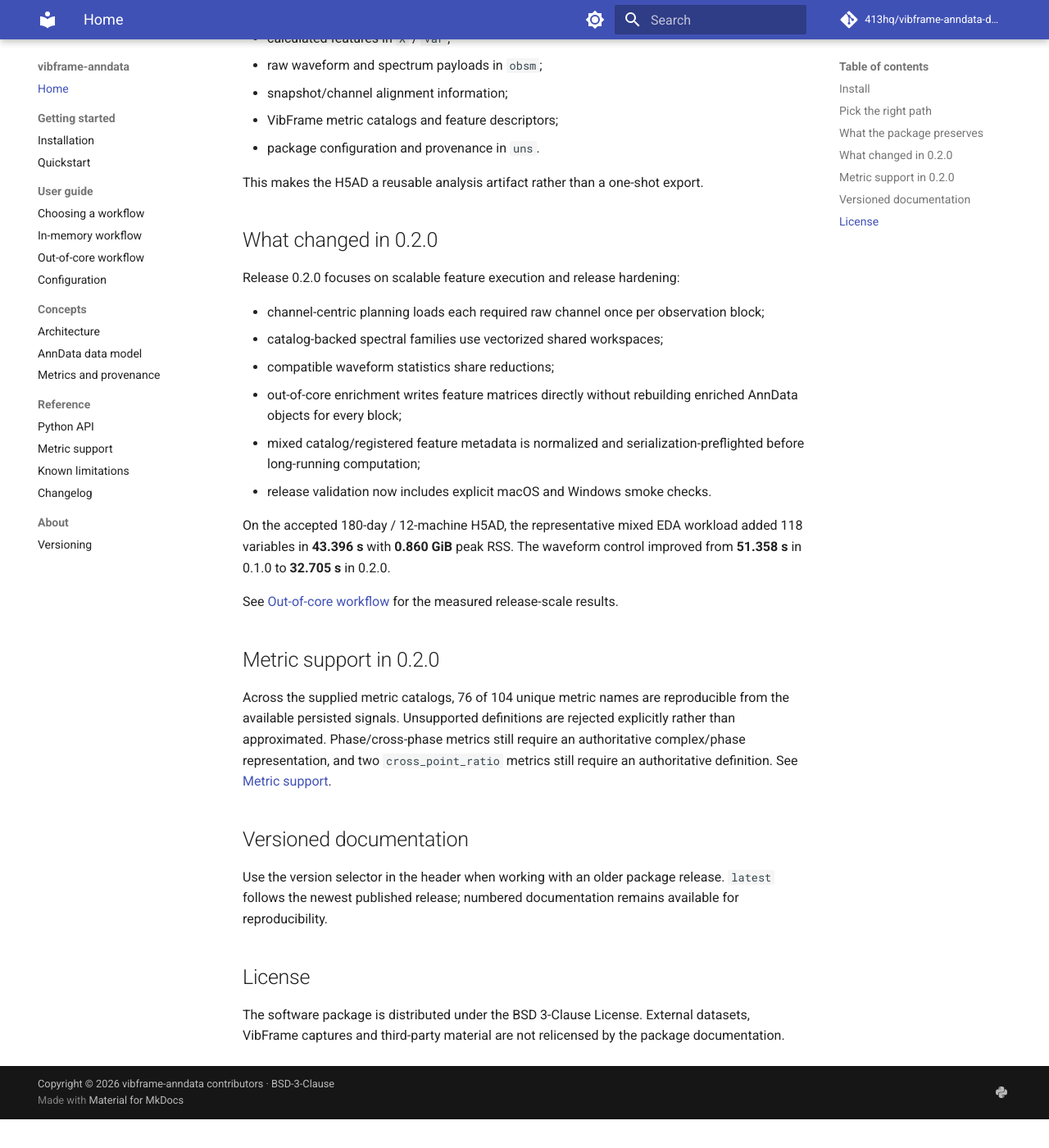
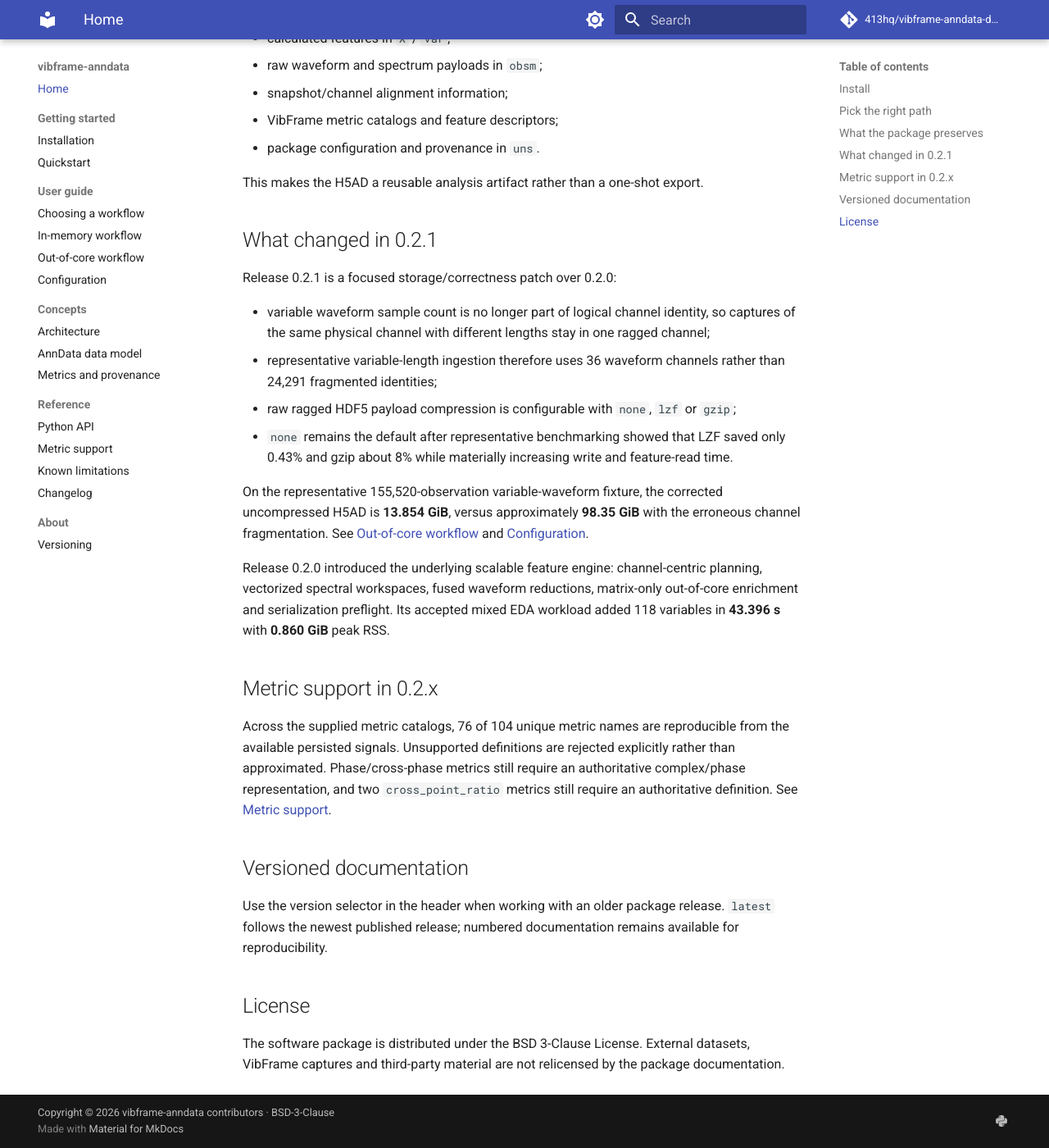
Before and after one commit to 413hq/vibframe-anndata-docs, an MkDocs documentation site: the page built from docs/index.md, in a window 1280 px wide and 1400 px high, scrolled down 1355 px. Shown: the whole window at 82% size. Built offline with MkDocs 1.6.1 and Material for MkDocs 9.7.7, drawn with Linux system fonts in a browser that asks for light colours; comment, search, counter and statistics services are not loaded; the version menu is left out; before the commit the page ends 2720 px from its top, so only the background shows below that; some of the changed text lies outside the part shown.

Commit message:
docs: describe 0.2.1 patch release

````diff
--- a/docs/index.md
+++ b/docs/index.md
@@ -27,7 +27,7 @@ analysis-ready AnnData / H5AD
 python -m pip install vibframe-anndata
 ```
 
-The current release supports Python 3.10+.
+The current release is **0.2.1** and supports Python 3.10+.
 
 ## Pick the right path
 
@@ -54,22 +54,20 @@ A package-generated dataset can contain:
 
 This makes the H5AD a reusable analysis artifact rather than a one-shot export.
 
-## What changed in 0.2.0
+## What changed in 0.2.1
 
-Release 0.2.0 focuses on scalable feature execution and release hardening:
+Release 0.2.1 is a focused storage/correctness patch over 0.2.0:
 
-- channel-centric planning loads each required raw channel once per observation block;
-- catalog-backed spectral families use vectorized shared workspaces;
-- compatible waveform statistics share reductions;
-- out-of-core enrichment writes feature matrices directly without rebuilding enriched AnnData objects for every block;
-- mixed catalog/registered feature metadata is normalized and serialization-preflighted before long-running computation;
-- release validation now includes explicit macOS and Windows smoke checks.
+- variable waveform sample count is no longer part of logical channel identity, so captures of the same physical channel with different lengths stay in one ragged channel;
+- representative variable-length ingestion therefore uses 36 waveform channels rather than 24,291 fragmented identities;
+- raw ragged HDF5 payload compression is configurable with `none`, `lzf` or `gzip`;
+- `none` remains the default after representative benchmarking showed that LZF saved only 0.43% and gzip about 8% while materially increasing write and feature-read time.
 
-On the accepted 180-day / 12-machine H5AD, the representative mixed EDA workload added 118 variables in **43.396 s** with **0.860 GiB** peak RSS. The waveform control improved from **51.358 s** in 0.1.0 to **32.705 s** in 0.2.0.
+On the representative 155,520-observation variable-waveform fixture, the corrected uncompressed H5AD is **13.854 GiB**, versus approximately **98.35 GiB** with the erroneous channel fragmentation. See [Out-of-core workflow](guides/out-of-core.md) and [Configuration](guides/configuration.md).
 
-See [Out-of-core workflow](guides/out-of-core.md) for the measured release-scale results.
+Release 0.2.0 introduced the underlying scalable feature engine: channel-centric planning, vectorized spectral workspaces, fused waveform reductions, matrix-only out-of-core enrichment and serialization preflight. Its accepted mixed EDA workload added 118 variables in **43.396 s** with **0.860 GiB** peak RSS.
 
-## Metric support in 0.2.0
+## Metric support in 0.2.x
 
 Across the supplied metric catalogs, 76 of 104 unique metric names are reproducible from the available persisted signals. Unsupported definitions are rejected explicitly rather than approximated. Phase/cross-phase metrics still require an authoritative complex/phase representation, and two `cross_point_ratio` metrics still require an authoritative definition. See [Metric support](reference/metric-support.md).
 
````
